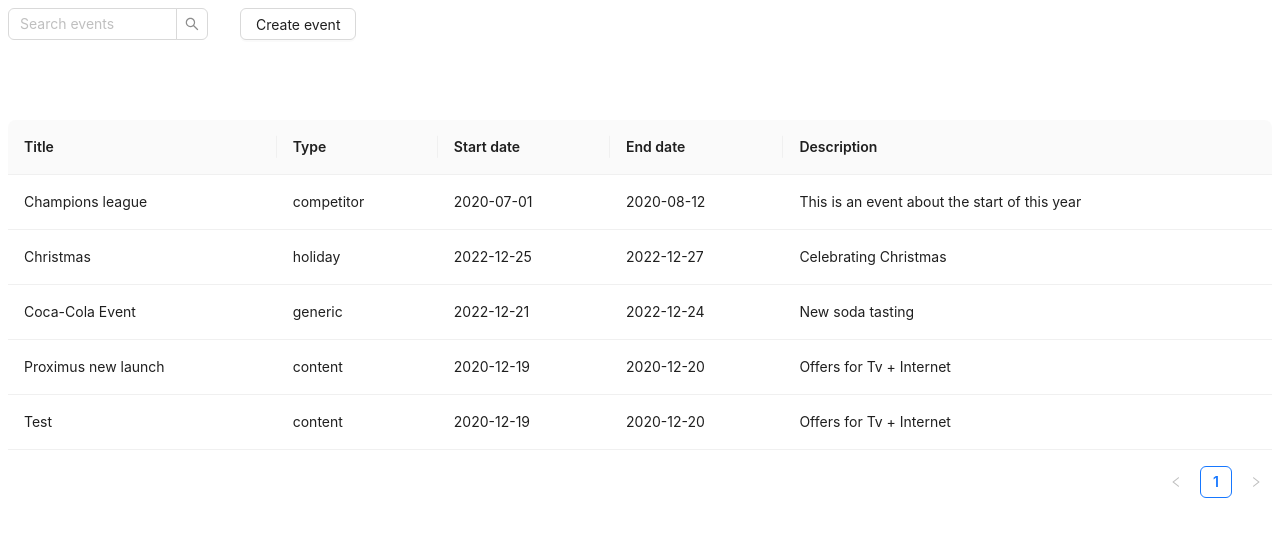
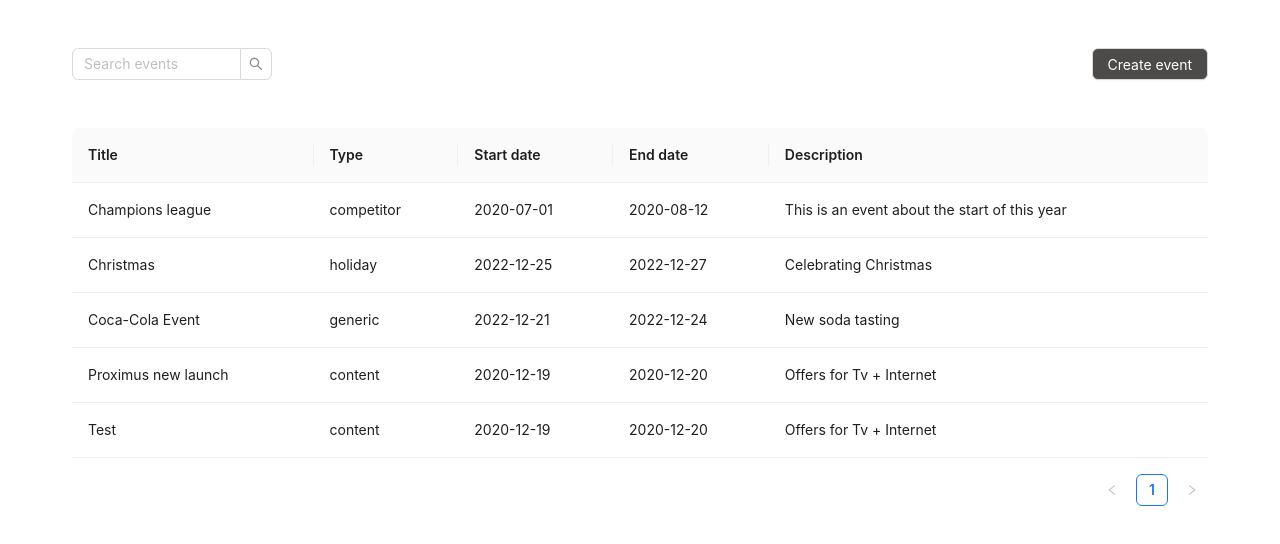
Before and after one commit to adriana-lazurca/events-planner, a React (Vite) app: page / in a window 1280 px wide. Shown: the top 544 px of the page. Built offline with nearby package versions, Linux system fonts and the light colour scheme; data requests are answered from the project's data file.

Commit message:
style events dashboard

```diff
--- a/src/EventsDashboard.tsx
+++ b/src/EventsDashboard.tsx
@@ -1,8 +1,9 @@
 import { useState } from 'react';
-import { Alert, Button, Input, Spin, Table } from 'antd';
-import type { ColumnsType, ColumnType } from 'antd/es/table';
 import { useMutation, useQuery, useQueryClient } from 'react-query';
 import { AxiosError } from 'axios';
+import { Alert, Button, Col, Input, Layout, Row, Space, Spin, Table } from 'antd';
+import type { ColumnsType, ColumnType } from 'antd/es/table';
+import { Content, Header } from 'antd/es/layout/layout';
 
 import { Event } from './dataTypes';
 import { Component, RangePickerComponent } from './schemaTypes';
@@ -92,8 +93,8 @@ export default function EventsDashboard() {
   const dataSource = addKeyToEvents(events);
 
   return (
-    <div style={{ display: 'flex', flexDirection: 'column', gap: '5em', justifyContent: 'center' }}>
-      <div style={{ display: 'flex', gap: '2em' }}>
+    <div style={{ padding: '2.5rem 4rem' }}>
+      <Row>
         <Search
           placeholder="Search events"
           allowClear
@@ -102,7 +103,14 @@ export default function EventsDashboard() {
           onSearch={(text) => setSearchQuery(text)}
           style={{ width: 200 }}
         />
-        <Button onClick={() => setShowModal(true)}>Create event</Button>
+        <Button
+          style={{ marginLeft: 'auto', color: 'white', backgroundColor: '#4d4a4a' }}
+          onClick={() => setShowModal(true)}
+        >
+          Create event
+        </Button>
+      </Row>
+      <Table columns={columns} dataSource={dataSource} style={{ margin: 'auto', paddingTop: '3rem' }} />
       <EventModal showModal={showModal} onSave={closeModal} onCancel={closeModal}>
         <EventForm
           onClose={async (event: Event) => {
@@ -112,7 +120,5 @@ export default function EventsDashboard() {
         />
       </EventModal>
     </div>
-      <Table columns={columns} dataSource={dataSource} />
-    </div>
   );
 }
```
Lines whose indentation alone changed are shown as unchanged.
